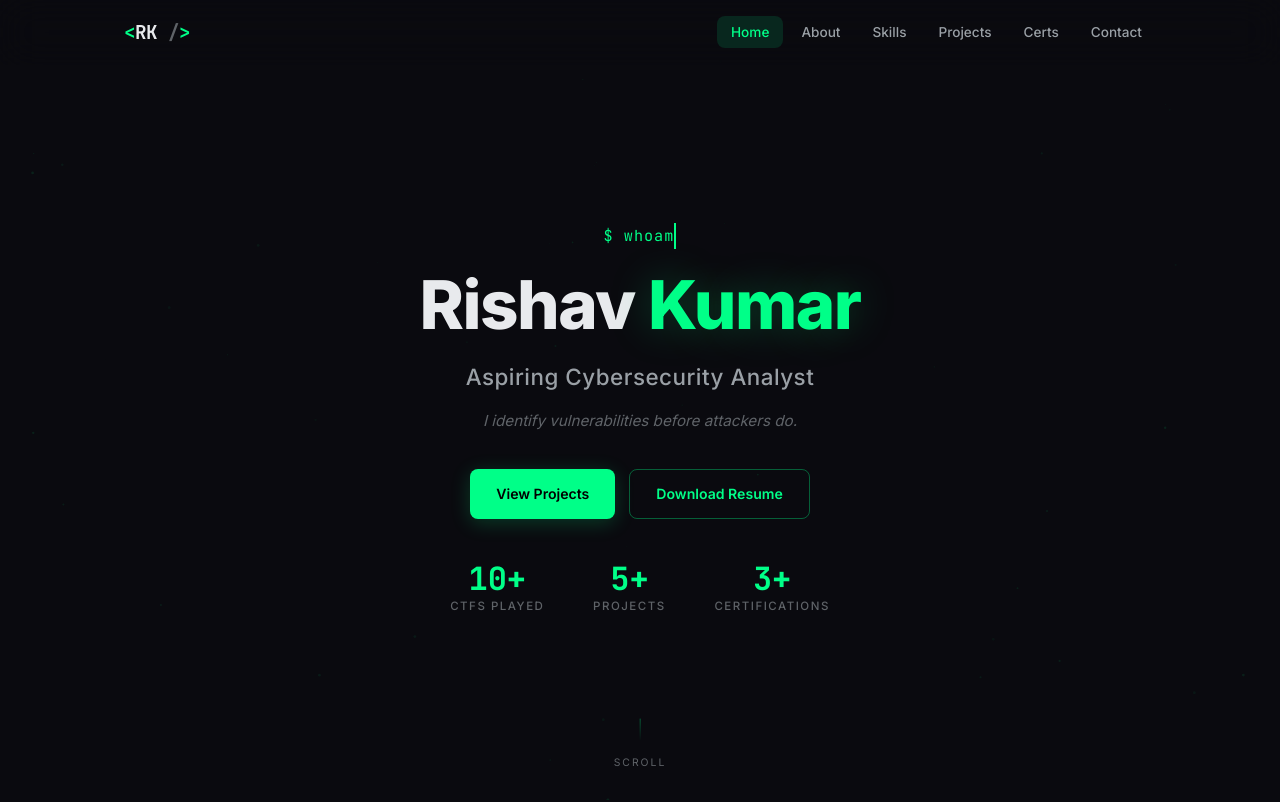
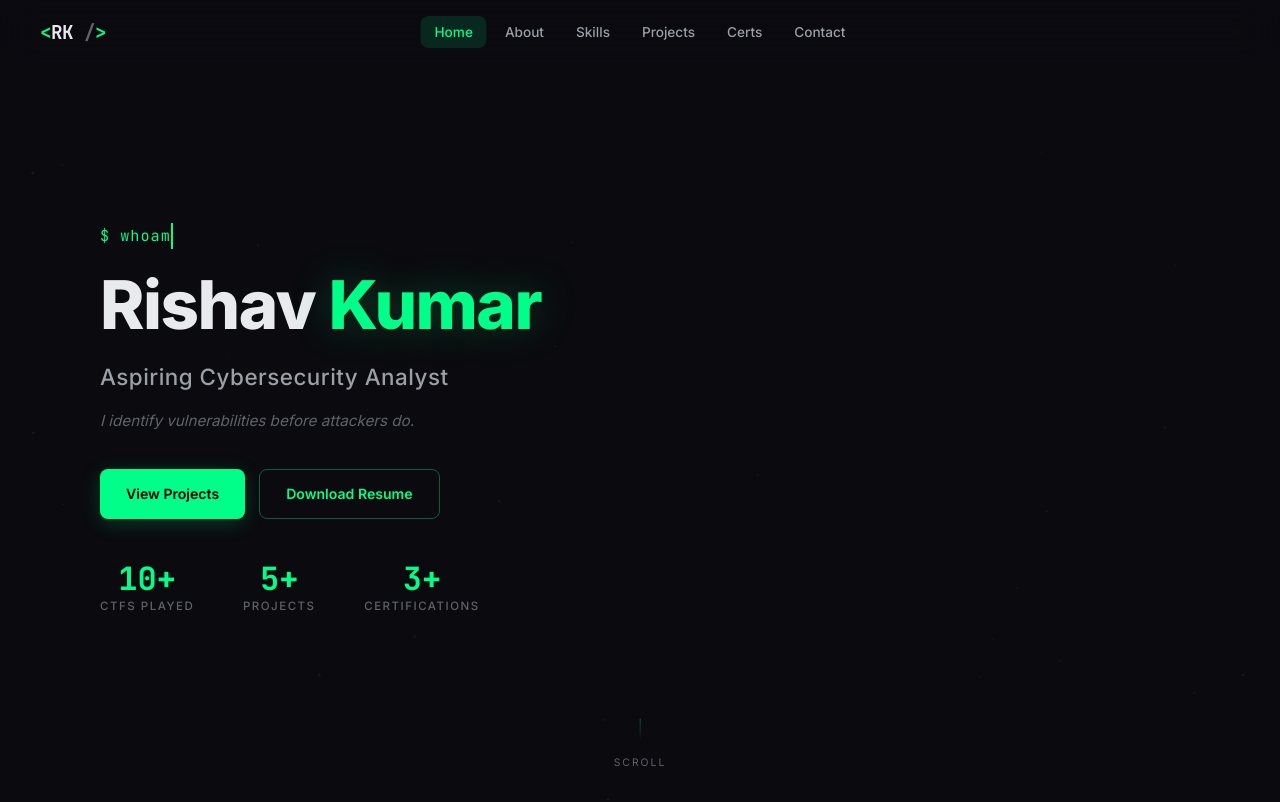
Before and after one commit to RishavK1811/Rishav-Kumar-Portfolio, a plain HTML site: page index.html in a window 1280 px wide. Shown: the top 802 px of the page. Drawn offline with Linux system fonts and the light colour scheme.

Commit message:
Update style.css

```diff
--- a/css/style.css
+++ b/css/style.css
@@ -109,13 +109,14 @@ img { max-width: 100%; display: block; }
 }
 
 .nav-container {
-  max-width: var(--container-width);
+  max-width: 100%;
   margin: 0 auto;
-  padding: 0 24px;
+  padding: 0 40px;
   display: flex;
   align-items: center;
   justify-content: space-between;
   height: 64px;
+  position: relative;
 }
 
 .nav-logo {
@@ -130,6 +131,9 @@ img { max-width: 100%; display: block; }
 .logo-slash { color: var(--text-muted); }
 
 .nav-menu {
+  position: absolute;
+  left: 50%;
+  transform: translateX(-50%);
   display: flex;
   align-items: center;
   gap: 4px;
@@ -202,15 +206,20 @@ img { max-width: 100%; display: block; }
   z-index: 0;
 }
 
-.hero-content {
+.hero-inner {
   position: relative;
   z-index: 1;
-  text-align: center;
-  max-width: 720px;
+  width: 100%;
+  max-width: var(--container-width);
   margin: 0 auto;
+}
+
+.hero-content {
+  text-align: left;
+  max-width: 560px;
   display: flex;
   flex-direction: column;
-  align-items: center;
+  align-items: flex-start;
 }
 
 /* Hero entrance animations */
@@ -277,7 +286,7 @@ img { max-width: 100%; display: block; }
 .buttons {
   display: flex;
   gap: 14px;
-  justify-content: center;
+  justify-content: flex-start;
   flex-wrap: wrap;
   margin-bottom: 44px;
   animation: heroFadeUp 0.7s var(--ease) 1.35s both;
@@ -368,7 +377,7 @@ img { max-width: 100%; display: block; }
 
 .stats {
   display: flex;
-  justify-content: center;
+  justify-content: flex-start;
   gap: 40px;
   flex-wrap: wrap;
   animation: heroFadeUp 0.7s var(--ease) 1.5s both;
@@ -1008,6 +1017,10 @@ img { max-width: 100%; display: block; }
     --section-padding: 56px 0;
   }
 
+  .nav-container {
+    padding: 0 20px;
+  }
+
   .nav-menu {
     position: fixed;
     top: 64px;
@@ -1044,8 +1057,26 @@ img { max-width: 100%; display: block; }
     padding: 90px 20px 50px;
   }
 
+  .hero-inner {
+    display: flex;
+    justify-content: center;
+  }
+
+  .hero-content {
+    text-align: center;
+    align-items: center;
+  }
+
   .hero-content h1 {
     font-size: 2.4rem;
+  }
+
+  .buttons {
+    justify-content: center;
+  }
+
+  .stats {
+    justify-content: center;
   }
 
   .skills-grid,
```
